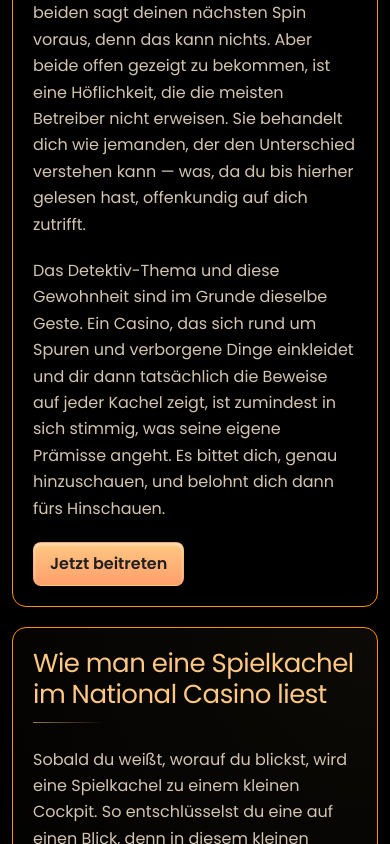
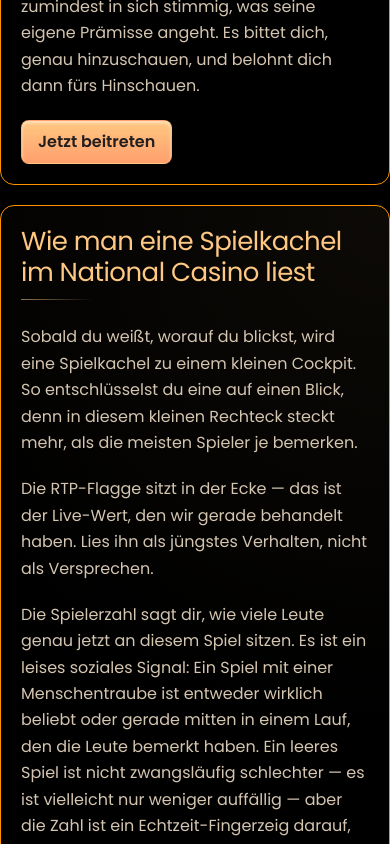
Before and after one commit to xbctk/natiocasino-germany, a Next.js app: page / in a window 390 px wide. Shown: the part 10000-10844 px from the top of the page. Built offline with nearby package versions, Linux system fonts and the light colour scheme.

Commit message:
Remove German main side padding

```diff
--- a/app/globals.css
+++ b/app/globals.css
@@ -642,7 +642,7 @@
 
 .page-main {
   min-width: 0;
-  padding: 0 var(--content-padding) var(--content-padding);
+  padding: 0 0 var(--content-padding);
 }
 
 .hero {
@@ -3190,7 +3190,7 @@
   }
 
   .page-main {
-    padding-inline: 20px;
+    padding-inline: 0;
   }
 
   .hero {
@@ -3402,7 +3402,7 @@
   }
 
   .page-main {
-    padding-inline: 12px;
+    padding-inline: 0;
   }
 
   .mobile-section-nav {
```
Also changed, not shown: 1 other file (tests, documents, lock files or other folders).
